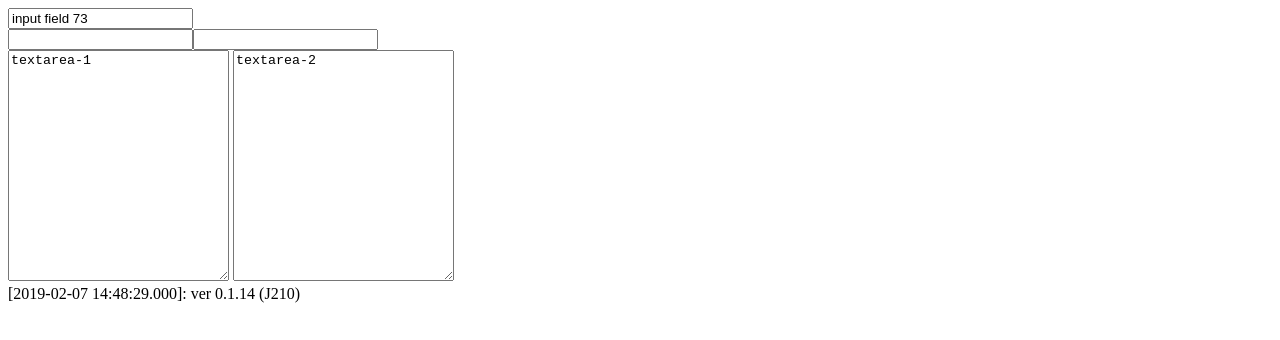
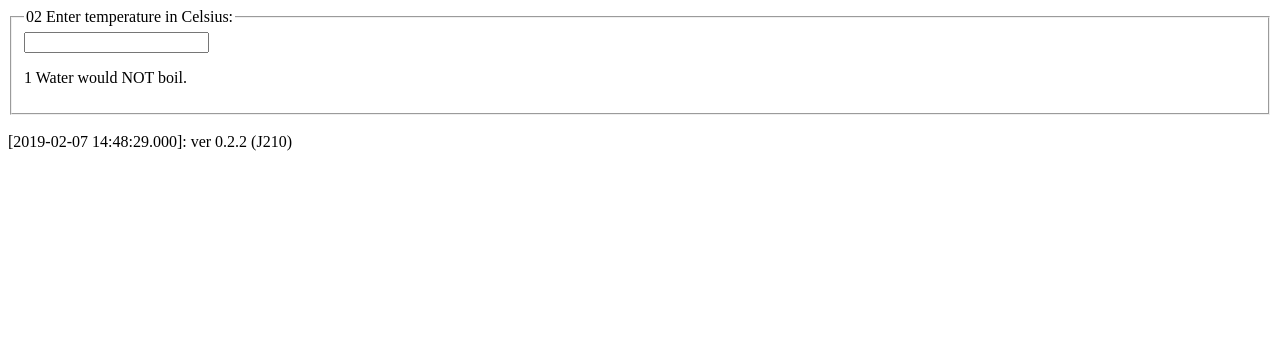
Before and after one commit to MaixEqu/reactts4, a React (Create React App) app: page / in a window 1280 px wide. Shown: the top 340 px of the page. Built offline with nearby package versions, Linux system fonts and the light colour scheme.

Commit message:
input w/o any, ver 0.2.2 (J210)

```diff
--- a/src/App.tsx
+++ b/src/App.tsx
@@ -1,7 +1,7 @@
 import React, { Component } from 'react';
 import * as mx from './mxlibcut';
 
-const sVersion = "ver 0.1.14 (J210)";
+const sVersion = "ver 0.2.2 (J210)";
 
 export class App extends Component {
   render() {
@@ -11,91 +11,52 @@ export class App extends Component {
       <div className="App">
         <header className="App-header">
           <div id="input"></div>
-          <div id="button"></div>
-          <div id="textareas"></div>
         </header>
+        <br />
         <footer>{time_ver}</footer>
       </div>
     );
   }
 }
 
-export class Textareas extends React.Component {
-  onChange1 = (event: React.ChangeEvent<HTMLTextAreaElement>):void => {
-    console.log("valueT1: ", event.target.value);
-    console.log("defaultValueT1: ", event.target.defaultValue);
+// =====================================================
+interface IState {
+  temperature: string;
+}
+interface IProps {
+  celsius?: number;
+}
+
+function BoilingVerdict(props: IProps) {
+  let sMsg = <p>1 Water would NOT boil.</p>;
+  if (props.celsius && props.celsius >= 100) {
+    sMsg = <p>Water would boil.</p>;
   }
-  onChange2 = (event: React.ChangeEvent<HTMLTextAreaElement>):void => {
-    console.log("valueT2: ", event.target.value);
-    console.log("defaultValueT2: ", event.target.defaultValue);
+  return sMsg
+}
+
+export class Calculator extends React.Component<IProps, IState> {
+  constructor(props: IProps) {
+    super(props);
+    this.handleChange = this.handleChange.bind(this);
+    this.state = {temperature: ''};
   }
+
+  handleChange(e: React.ChangeEvent<HTMLInputElement>) {
+    this.setState({temperature: e.target.value});
+  }
+
   render() {
+    const temperature = this.state.temperature;
     return (
-      <div>
-        <textarea name="t1" cols={25} rows={15} onChange={this.onChange1.bind(this)} defaultValue="textarea-1" />
-        <span> </span>
-        <textarea name="t2" cols={25} rows={15} onChange={this.onChange2.bind(this)} defaultValue="textarea-2" />
-      </div>
+      <fieldset>
+        <legend>02 Enter temperature in Celsius:</legend>
+        <input
+          value={temperature}
+          onChange={this.handleChange} />
+        <BoilingVerdict
+          celsius={parseFloat(temperature)} />
+      </fieldset>
     );
   }
 }
-
-export class Input extends React.Component {
-  onChange = (event: React.ChangeEvent<HTMLInputElement>):void => {
-    console.log("valueI: ", event.target.value);
-    console.log("defaultValueI: ", event.target.defaultValue);
-    this.set(mx.sFTime(), event);
-    console.log("valueI new: ", event.target.value);
-  }
-  set = (value: string, event: React.ChangeEvent<HTMLInputElement>) => {
-    event.target.value = value;
-  }
-  render() {
-    return (
-      <div>
-        <input type="text" onChange={this.onChange.bind(this)} defaultValue="input field 73" /><br/>
-      </div>
-    );
-  }
-}
-
-interface IState {
-  input1: string;
-  input2: string;
-  e1: React.ChangeEvent<HTMLInputElement> | undefined
-  e2: React.ChangeEvent<HTMLInputElement> | undefined
-}
-interface IProps {}
-export class Button extends React.Component<IProps, IState> {
-  constructor(props: IProps) {
-    super(props);
-    this.state = {
-        input1: '1',
-        input2: '2',
-        e1: undefined,
-        e2: undefined,
-    };
-  }
-  handleChange1 = (e: React.ChangeEvent<HTMLInputElement>) => {
-    if (!this.state.e1) this.setState({ e1: e });
-    this.setState({ input1: e.target.value });
-    console.log(mx.sFTime()+". 1:"+this.state.input1+", 2:"+this.state.input2);
-    //e.target.value = this.state.input2;
-    if (this.state.e2) this.state.e2.target.value = e.target.value;
-  }
-  handleChange2 = (e: React.ChangeEvent<HTMLInputElement>) => {
-    if (!this.state.e2) this.setState({ e2: e });
-    this.setState({ input2: e.target.value });
-    console.log(mx.sFTime()+". 1:"+this.state.input1+", 2:"+this.state.input2);
-    //e.target.value = this.state.input1;
-  }
-
-  render() {
-    return (
-      <div>
-        <input name="mxinput1" type="text" onChange={ this.handleChange1 } />
-        <input name="mxinput2" type="text" onChange={ this.handleChange2 } />
-      </div>
-    );
-  }
-}
--- a/src/index.tsx
+++ b/src/index.tsx
@@ -3,6 +3,4 @@ import ReactDOM from 'react-dom';
 import * as App from './App';
 
 ReactDOM.render(<App.App />, document.getElementById('root'));
-ReactDOM.render(<App.Textareas />, document.getElementById('textareas'));
-ReactDOM.render(<App.Input />, document.getElementById('input'));
-ReactDOM.render(<App.Button />, document.getElementById('button'));
+ReactDOM.render(<App.Calculator />, document.getElementById('input'));
```
Also changed, not shown: 2 other files (tests, documents, lock files or other folders).
